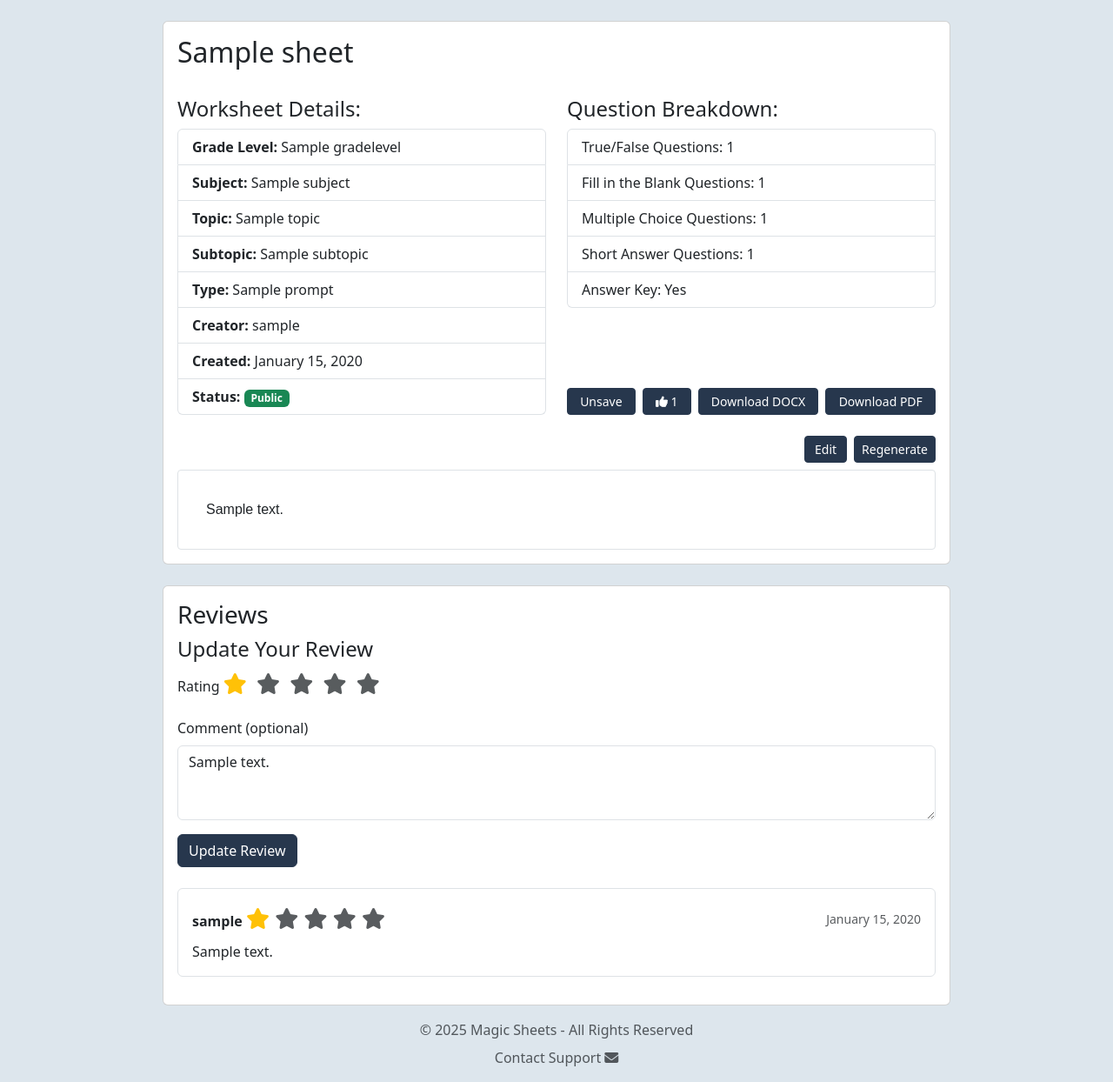
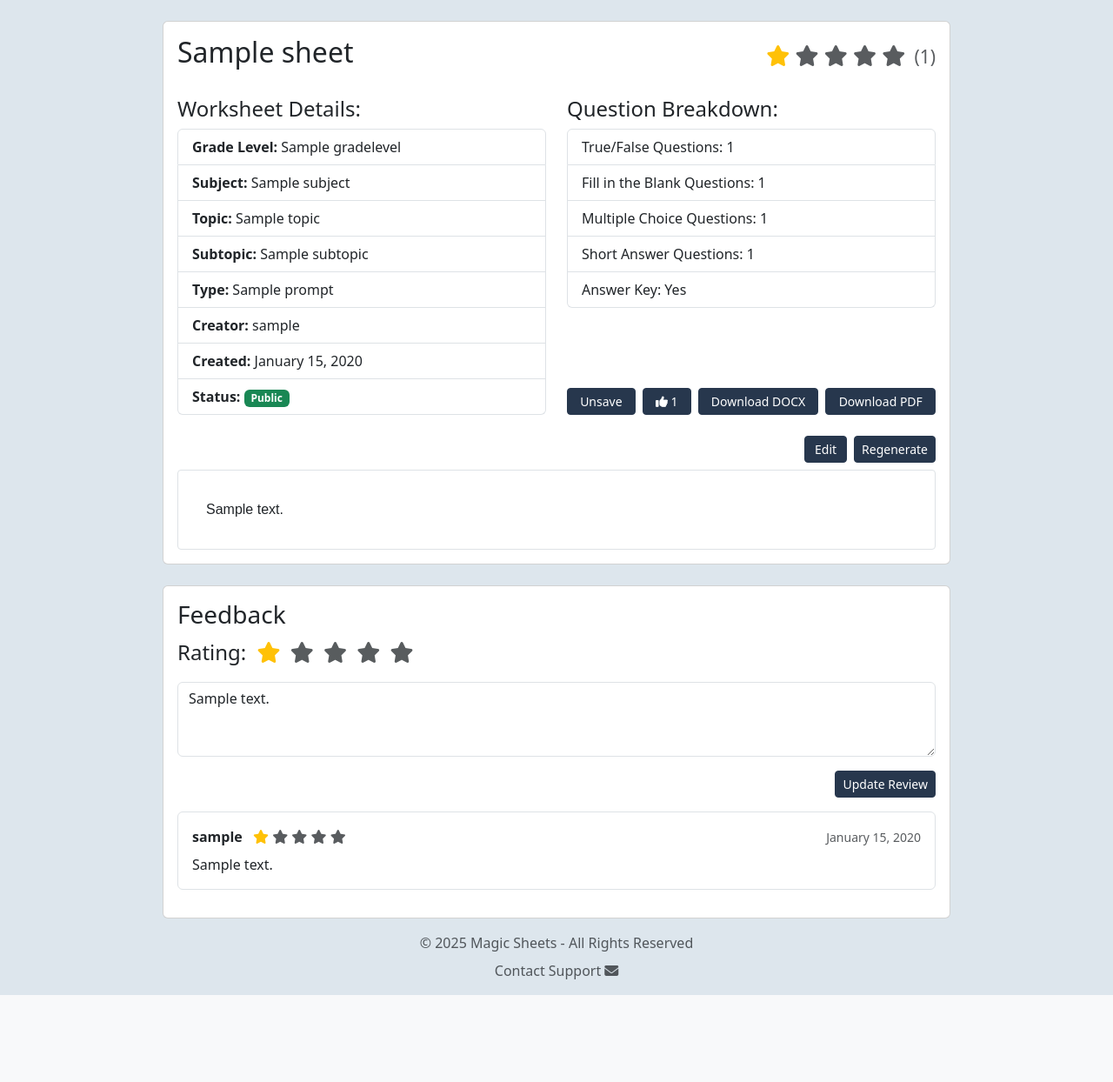
Before and after one commit to donnmaldonado/magic_sheets, a Django app: page /viewsheet/1/ in a window 1280 px wide. Shown: the part 74-1318 px from the top of the page at 87% size. After the commit the page ends 1218 px from the top, so only its background shows below. Run offline with Django 5.2, Linux system fonts and the light colour scheme; a user stored in the database is signed in; tables that the repository leaves empty hold one stand-in row (values such as "Sample post").

Commit message:
reformatted feedback in viewsheet

```diff
--- a/main/forms.py
+++ b/main/forms.py
@@ -249,6 +249,6 @@ class ReviewForm(forms.Form):
         required=True
     )
     comment = forms.CharField(
-        widget=forms.Textarea(attrs={'class': 'form-control', 'rows': 3}),
+        widget=forms.Textarea(attrs={'class': 'form-control', 'rows': 3, 'placeholder': 'Comment (optional)'}),
         required=False
     )
--- a/main/templates/viewsheet.html
+++ b/main/templates/viewsheet.html
@@ -9,7 +9,15 @@
             {% include "messages.html" %}
             <div class="card">
                 <div class="card-body">
-                    <h2 class="card-title">{{ sheet.title }}</h2>
+                    <div class="d-flex justify-content-between align-items-center">
+                        <h2 class="card-title">{{ sheet.title }}</h2>
+                        <div class="star-rating-display">
+                            {% for i in "12345" %}
+                            <i class="fas fa-star {% if i|add:'0' <= average_rating %}text-warning{% else %}text-muted{% endif %}"></i>
+                            {% endfor %}
+                            <small class="ms-1 text-muted">({{ review_count }})</small>
+                        </div>
+                    </div>
                     <div class="row">
                         <div class="col-md-6">
                             <div class="sheet-details mt-4">
@@ -142,16 +150,15 @@
         <div class="col-md-10">
             <div class="card">
                 <div class="card-body">
-                    <h3 class="card-title" id="reviews">Reviews</h3>
+                    <h3 class="card-title" id="reviews">Feedback</h3>
 
                     <!-- Review Form -->
                     {% if request.user.is_authenticated %}
-                    <div class="review-form mb-4">
-                        <h4>{% if user_review %}Update Your Review{% else %}Write a Review{% endif %}</h4>
+                    <div class="review-form mb-3">
                         <form method="POST">
                             {% csrf_token %}
-                            <div class="mb-3">
-                                <label class="form-label">Rating</label>
+                            <div class="mb-1">
+                                <label class="form-label me-2"><h4>Rating: </h4></label>
                                 <div class="star-rating">
                                     {% for i in "54321"|make_list %}
                                     <input type="radio" name="rating" value="{{ i }}" id="star{{ i }}"
@@ -162,10 +169,11 @@
                                 </div>
                             </div>
                             <div class="mb-3">
-                                <label for="comment" class="form-label">Comment (optional)</label>
-                                <textarea class="form-control" id="comment" name="comment" rows="3">{% if user_review %}{{ user_review.comment }}{% endif %}</textarea>
+                                <textarea class="form-control" id="comment" name="comment" rows="3" placeholder="Comment (optional)">{% if user_review %}{{ user_review.comment }}{% endif %}</textarea>
                             </div>
-                            <button type="submit" class="btn custom-blue-btn">{% if user_review %}Update Review{% else %}Submit Review{% endif %}</button>
+                            <div class="text-end">
+                                <button type="submit" class="btn custom-blue-btn btn-sm">{% if user_review %}Update Review{% else %}Submit Review{% endif %}</button>
+                            </div>
                         </form>
                     </div>
                     {% endif %}
@@ -177,8 +185,8 @@
                             <div class="review-item mb-3 p-3 border rounded">
                                 <div class="d-flex justify-content-between align-items-center mb-2">
                                     <div>
-                                        <strong>{{ review.user.username }}</strong>
-                                        <div class="star-rating-display">
+                                        <strong class="me-2">{{ review.user.username }}</strong>
+                                        <div class="star-rating-display small-stars">
                                             {% for i in "12345" %}
                                             <i class="fas fa-star {% if i|add:'0' <= review.rating %}text-warning{% else %}text-muted{% endif %}"></i>
                                             {% endfor %}
@@ -223,6 +231,9 @@
 .star-rating label:hover,
 .star-rating label:hover ~ label {
     color: #ffc107;
+}
+.small-stars {
+    font-size: 1rem;
 }
 </style>
 
--- a/main/views.py
+++ b/main/views.py
@@ -129,6 +129,11 @@ def viewsheet(request, sheet_id):
     # Get reviews for the sheet
     reviews = Review.objects.filter(sheet=sheet).order_by('-created_at')
 
+    # Calculate average rating and review count
+    avg_rating = reviews.aggregate(avg_rating=models.Avg('rating'))['avg_rating']
+    average_rating = round(avg_rating) if avg_rating else 0
+    review_count = reviews.count()
+
     # Check if user has already reviewed this sheet
     user_review = None
     if request.user.is_authenticated:
@@ -167,7 +172,9 @@ def viewsheet(request, sheet_id):
         'regenerate_prompts': regenerate_prompts,
         'reviews': reviews,
         'user_review': user_review,
-        'review_form': form
+        'review_form': form,
+        'average_rating': average_rating,
+        'review_count': review_count
     }
 
     return render(request, 'viewsheet.html', context)
```
